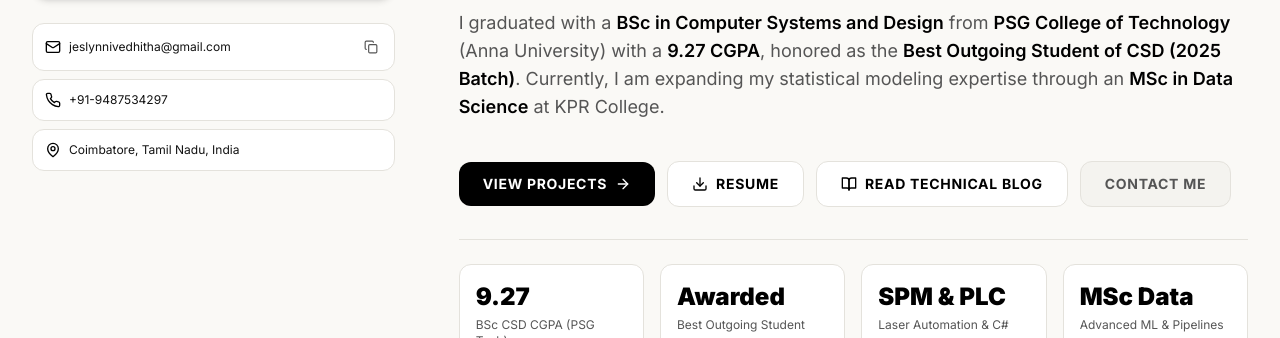
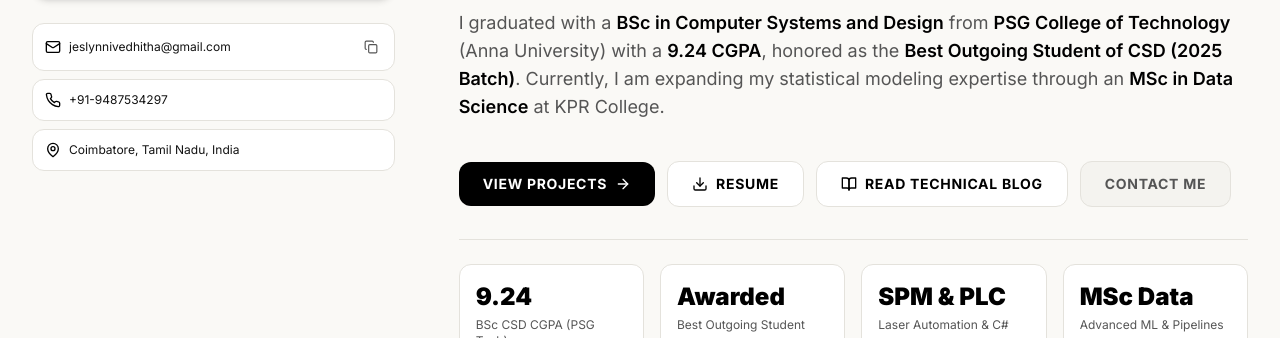
Before and after one commit to JeslynS744/portfolio, a Next.js app: page / in a window 1280 px wide. Shown: the part 614-952 px from the top of the page. Built offline with nearby package versions, Linux system fonts and the light colour scheme.

Commit message:
fix: update PSG Tech CGPA from 9.27 to 9.24 across portfolio and resume modal

```diff
--- a/src/components/Certifications.tsx
+++ b/src/components/Certifications.tsx
@@ -23,9 +23,9 @@ export default function Certifications() {
       domain: 'Institutional Honor & Academic Leadership',
       icon: Trophy,
       isHonor: true,
-      skills: ['Academic Excellence', '9.27 CGPA', 'Computer Systems & Design'],
+      skills: ['Academic Excellence', '9.24 CGPA', 'Computer Systems & Design'],
       description:
-        'Awarded premier institutional recognition for outstanding academic performance (9.27 CGPA) and overall excellence in the Department of Computer Systems and Design at PSG Tech.',
+        'Awarded premier institutional recognition for outstanding academic performance (9.24 CGPA) and overall excellence in the Department of Computer Systems and Design at PSG Tech.',
     },
     {
       id: 'infosys-springboard',
--- a/src/components/Education.tsx
+++ b/src/components/Education.tsx
@@ -18,7 +18,7 @@ export default function Education() {
       institution: 'PSG College of Technology',
       university: 'Anna University',
       completion: 'June, 2025',
-      score: 'CGPA: 9.27',
+      score: 'CGPA: 9.24',
       isStar: true,
       highlight: '🏆 Best Outgoing Student of CSD (2025 Batch)',
     },
@@ -129,7 +129,7 @@ export default function Education() {
               <div className="p-4 rounded-xl bg-canvas-subtle border border-ink-border space-y-2">
                 <span className="text-xs font-bold text-black block">Award Criteria &amp; Distinction:</span>
                 <p className="text-xs sm:text-sm text-ink-muted leading-relaxed font-normal">
-                  Awarded for highest academic distinction (<strong className="text-black font-semibold">9.27 CGPA</strong>) and overall excellence in the Department of Computer Systems and Design.
+                  Awarded for highest academic distinction (<strong className="text-black font-semibold">9.24 CGPA</strong>) and overall excellence in the Department of Computer Systems and Design.
                 </p>
               </div>
 
--- a/src/components/Hero.tsx
+++ b/src/components/Hero.tsx
@@ -98,7 +98,7 @@ export default function Hero() {
                 During my tenure at <strong className="text-black font-semibold">Light Mechanics</strong> in Bengaluru, I engineered core laser-solution applications for Special Purpose Machines (SPMs) — establishing low-latency, deterministic communication between user interfaces, Microsoft SQL Server databases, industrial PLCs, and third-party Manufacturing Execution Systems (MES) using C# and WPF.
               </p>
               <p>
-                I graduated with a <strong className="text-black font-semibold">BSc in Computer Systems and Design</strong> from <strong className="text-black font-semibold">PSG College of Technology</strong> (Anna University) with a <strong className="text-black font-semibold">9.27 CGPA</strong>, honored as the <strong className="text-black font-semibold">Best Outgoing Student of CSD (2025 Batch)</strong>. Currently, I am expanding my statistical modeling expertise through an <strong className="text-black font-semibold">MSc in Data Science</strong> at KPR College.
+                I graduated with a <strong className="text-black font-semibold">BSc in Computer Systems and Design</strong> from <strong className="text-black font-semibold">PSG College of Technology</strong> (Anna University) with a <strong className="text-black font-semibold">9.24 CGPA</strong>, honored as the <strong className="text-black font-semibold">Best Outgoing Student of CSD (2025 Batch)</strong>. Currently, I am expanding my statistical modeling expertise through an <strong className="text-black font-semibold">MSc in Data Science</strong> at KPR College.
               </p>
             </div>
 
@@ -140,7 +140,7 @@ export default function Hero() {
             {/* Highlight Badges / Micro Stats */}
             <div className="grid grid-cols-2 sm:grid-cols-4 gap-4 pt-6 border-t border-ink-border">
               <div className="p-4 rounded-xl bg-white border border-ink-border">
-                <div className="text-2xl font-black text-black">9.27</div>
+                <div className="text-2xl font-black text-black">9.24</div>
                 <div className="text-xs text-ink-muted mt-1">BSc CSD CGPA (PSG Tech)</div>
               </div>
               <div className="p-4 rounded-xl bg-white border border-ink-border">
--- a/src/components/ResumeModal.tsx
+++ b/src/components/ResumeModal.tsx
@@ -251,7 +251,7 @@ export default function ResumeModal({ isOpen, onClose }: ResumeModalProps) {
                 <div className="bg-canvas-subtle p-4 rounded-xl border border-ink-border">
                   <div className="flex justify-between items-start">
                     <h3 className="font-bold text-black">PSG College of Technology</h3>
-                    <span className="text-xs font-bold text-black bg-white border border-ink-border px-2 py-0.5 rounded">CGPA 9.27</span>
+                    <span className="text-xs font-bold text-black bg-white border border-ink-border px-2 py-0.5 rounded">CGPA 9.24</span>
                   </div>
                   <p className="text-xs text-ink-muted">BSc in Computer Systems &amp; Design • Anna University</p>
                   <p className="text-xs text-black font-mono mt-1">June, 2025 | Coimbatore, India</p>
```
Also changed, not shown: 1 other file (tests, documents, lock files or other folders).
